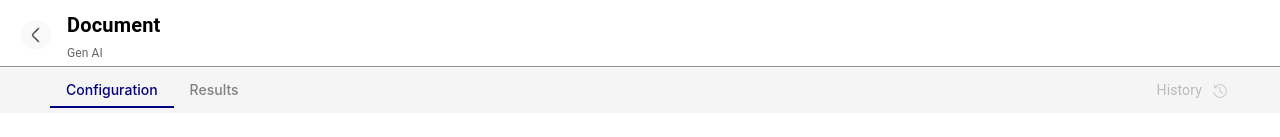
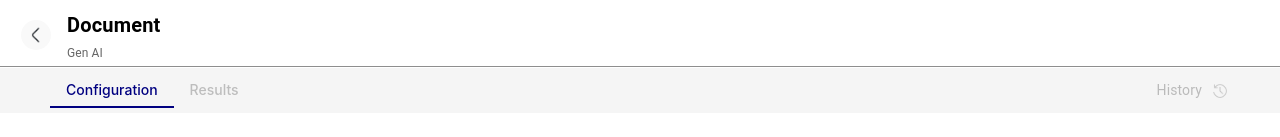
Before and after one commit to synchroni-ai/Generative_ai, a React (Create React App) app: page /uiux-configurator in a window 1280 px wide. Shown: the top 137 px of the page. Built offline with nearby package versions, Linux system fonts and the light colour scheme.

Commit message:
Result page modification

```diff
--- a/src/Layout/Header.jsx
+++ b/src/Layout/Header.jsx
@@ -194,7 +194,7 @@ const Header = ({ onLogout }) => {
         overflowY: "hidden"
       }}
     >
-      <Toolbar sx={{ display: "flex", justifyContent: "space-between" }}>
+      <Toolbar sx={{ display: "flex", justifyContent: "space-between", minHeight: 'auto', }}>
         {/* Left: Logo */}
         <Box display="flex" alignItems="center" gap={30}>
           <img src={logo} alt="Logo" style={{ height: "33px", marginLeft: "10px" }} />
--- a/src/asessts/css/login.css
+++ b/src/asessts/css/login.css
@@ -22,7 +22,7 @@
     position: relative;
     z-index: 2;
     width: 43%;
-    padding: 50px 30px 0px 30px;
+    padding: 30px 30px 0px 30px;
     border-radius: 15px;
     text-align: center;
     background-color: white;
--- a/src/components/Authentication/Loginpage.jsx
+++ b/src/components/Authentication/Loginpage.jsx
@@ -4,7 +4,8 @@ import {
   Typography,
   Alert,
   Link,
-  Button
+  Button,
+  IconButton
 } from "@mui/material";
 import { motion } from "framer-motion";
 import logo from "../../asessts/images/logo1.png";
@@ -13,6 +14,8 @@ import Logo from "../../asessts/images/logo1.png";
 import topRightImage from "../../asessts/images/toprightcorner.png";
 // import sideImage from "../../asessts/images/left2.png";
 // import sideImage from "../asessts/images/left3.png";
+import Visibility from "@mui/icons-material/Visibility";
+import VisibilityOff from "@mui/icons-material/VisibilityOff";
 import { useNavigate } from "react-router-dom";
 import { adminAxios } from '../../asessts/axios/index';
 import { CircularProgress } from '@mui/material';
@@ -165,7 +168,7 @@ const LoginPage = () => {
             variant="subtitle1"
 
             fontWeight={700}
-            sx={{ color: "#333", textAlign: "left", marginBottom: "10px" }}
+            sx={{ color: "#333", textAlign: "left", marginBottom: "10px",fontSize:"18px" }}
           >
             Login
           </Typography>
@@ -191,7 +194,22 @@ const LoginPage = () => {
                 required
                 onChange={(e) => setPassword(e.target.value)}
                 value={password}
+                    style={{ paddingRight: "36px" }} // space for icon
               />
+              <IconButton
+              disableRipple
+    onClick={() => setShowPassword((prev) => !prev)}
+    sx={{
+      position: "absolute",
+      right: 8,
+      top: "50%",
+      transform: "translateY(-50%)",
+      color: "#aaa",
+      padding: "4px",
+    }}
+  >
+    {showPassword ? <VisibilityOff fontSize="small" /> : <Visibility fontSize="small" />}
+  </IconButton>
             </div>
             {error && (
               <Alert severity="error" sx={{ mt: 2 }}>
--- a/src/components/Generate/Result.jsx
+++ b/src/components/Generate/Result.jsx
@@ -241,9 +241,60 @@ import CloudDownloadOutlinedIcon from '@mui/icons-material/CloudDownloadOutlined
 import ExportIcon from "./../../asessts/images/exporticon.png";
 import { Skeleton } from '@mui/material';
 import "./Tabs.css";
+// const parseTestCasesFromContent = (content, testType, fileName) => {
+//   const parsed = [];
+//   const entries = content.split(/\n(?=TCID:)/g); // Split at each TCID
+
+//   entries.forEach(raw => {
+//     const fields = {
+//       file_name: fileName,
+//       "TCID": "",
+//       "Test type": testType,
+//       "Title": "",
+//       "Description": "",
+//       "Precondition": "",
+//       "Steps": "",
+//       "Action": "",
+//       "Data": "",
+//       "Result": "",
+//       "Test Nature": "",
+//       "Test priority": ""
+//     };
+
+//     Object.keys(fields).forEach(key => {
+//       if (key === "file_name") return;
+//       const regex = new RegExp(`${key}:\\s*([\\s\\S]*?)(?=\\n[A-Z][^:]*?:|\\n*$)`, 'i');
+//       const match = raw.match(regex);
+//       if (match) {
+//         fields[key] = match[1].trim();
+//       }
+//     });
+
+//     // Skip if it's just a heading or doesn't have a valid TCID
+//     if (!fields["TCID"]) return;
+
+//     fields["Type (P / N / in)"] = fields["Test Nature"];
+//     delete fields["Test Nature"];
+
+//     parsed.push(fields);
+//   });
+
+//   return parsed;
+// };
+
+
 const parseTestCasesFromContent = (content, testType, fileName) => {
   const parsed = [];
-  const entries = content.split(/\n(?=TCID:)/g); // Split at each TCID
+
+  // Normalize **label:** to label: (strip Markdown bolds)
+  const cleanedContent = content.replace(/\*\*(.*?)\*\*/g, '$1');
+
+  // Split entries based on TCID start
+  const entries = cleanedContent
+    .split(/\n\s*TCID:/g)
+    .filter(Boolean)
+    .map((e) => `TCID:${e.trim()}`)  // Reattach "TCID:" label
+    .filter(e => e.toLowerCase().includes('title:'));  // ✅ Ensure it's an actual test case
 
   entries.forEach(raw => {
     const fields = {
@@ -270,8 +321,8 @@ const parseTestCasesFromContent = (content, testType, fileName) => {
       }
     });
 
-    // Skip if it's just a heading or doesn't have a valid TCID
-    if (!fields["TCID"]) return;
+    // Skip if no TCID or improperly formatted block
+    if (!fields["TCID"] || fields["TCID"].toLowerCase().includes("test cases")) return;
 
     fields["Type (P / N / in)"] = fields["Test Nature"];
     delete fields["Test Nature"];
@@ -281,8 +332,6 @@ const parseTestCasesFromContent = (content, testType, fileName) => {
 
   return parsed;
 };
-
-
 
 
 
--- a/src/components/Generate/UIUXConfigurator.jsx
+++ b/src/components/Generate/UIUXConfigurator.jsx
@@ -157,30 +157,44 @@ const [selectedUseCase, setSelectedUseCase] = useState('');
         {/* Tabs */}
         <Box display="flex" alignItems="center" justifyContent="space-between" mb={3} sx={{ backgroundColor: "#f5f5f5", padding: "5px 50px" }}>
           <Box display="flex">
-            {['Configuration', 'Results'].map((tab) => (
+  {['Configuration', 'Results'].map((tab) => {
+    const isResultsTab = tab === 'Results';
+    const isDisabled = isResultsTab && generatedResults.length === 0;
+
+    return (
       <Box
         key={tab}
         px={2}
         py={1}
         onClick={() => {
+          if (isDisabled) return; // ⛔ Prevent Results tab click
           setActiveTab(tab);
           if (tab === 'Results') {
-                    setSelectedHistoryDoc(null);  // reset history doc
-                    setFromHistory(false);        // indicates manual selection
+            setSelectedHistoryDoc(null);
+            setFromHistory(false);
           }
         }}
         sx={{
           fontSize: 14,
           fontWeight: 500,
-                  color: activeTab === tab ? '#000080' : 'gray',
-                  borderBottom: activeTab === tab ? '2px solid #000080' : 'none',
-                  cursor: 'pointer',
+          color: isDisabled
+            ? '#bdbdbd'
+            : activeTab === tab
+            ? '#000080'
+            : 'gray',
+          borderBottom: activeTab === tab
+            ? '2px solid #000080'
+            : 'none',
+          cursor: isDisabled ? 'not-allowed' : 'pointer',
+          pointerEvents: isDisabled ? 'none' : 'auto',
         }}
       >
         {tab}
       </Box>
-            ))}
+    );
+  })}
 </Box>
+
 
           {/* History Section */}
           {/* <Box
```
Lines whose indentation alone changed are shown as unchanged.
